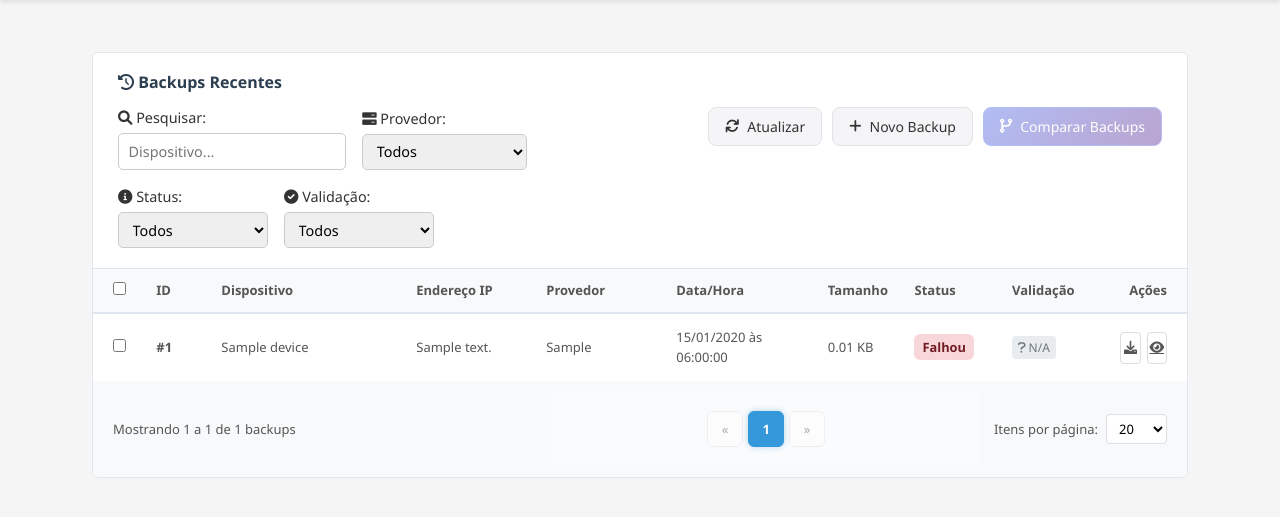
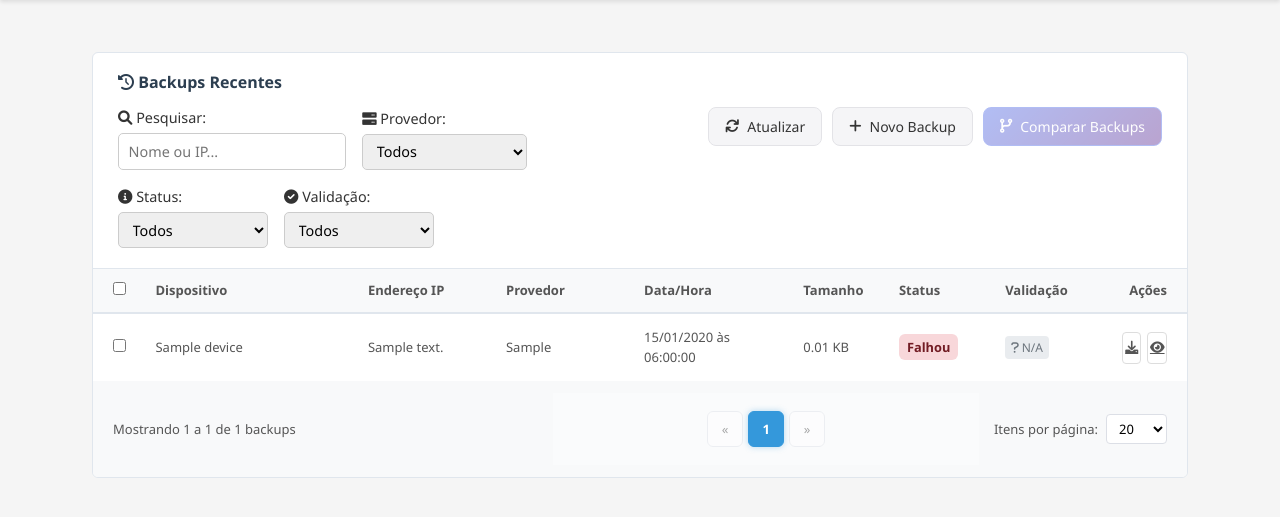
Before and after one commit to brunosaccoman/network-backup, a Flask app: page /backups in a window 1280 px wide. Shown: the part 63-580 px from the top of the page. Run offline with Flask 3, Linux system fonts and the light colour scheme; a user stored in the database is signed in; tables that the repository leaves empty hold one stand-in row (values such as "Sample post"); parts of the project's set-up code (start-up, migrations or seed data) failed here and were passed over; some libraries are stand-ins or nearby versions.

Commit message:
Remove coluna ID e adiciona pesquisa por IP na dash backups
- Remove coluna ID desnecessária da tabela de backups
- Permite pesquisar por nome do dispositivo ou endereço IP
- Atualiza placeholder do campo de pesquisa para "Nome ou IP..."
- Ajusta larguras das colunas para melhor aproveitamento do espaço

🤖 Generated with [Claude Code](https://claude.com/claude-code)

Co-Authored-By: Claude <noreply@anthropic.com>

```diff
--- a/network-backup/templates/backups.html
+++ b/network-backup/templates/backups.html
@@ -95,14 +95,13 @@
 
     /* Larguras fixas para colunas */
     .col-checkbox { width: 40px; }
-    .col-id { width: 60px; }
-    .col-device { width: 180px; min-width: 120px; }
-    .col-ip { width: 120px; }
-    .col-provedor { width: 120px; }
-    .col-date { width: 140px; }
-    .col-size { width: 80px; }
-    .col-status { width: 90px; }
-    .col-validation { width: 100px; }
+    .col-device { width: 200px; min-width: 140px; }
+    .col-ip { width: 130px; }
+    .col-provedor { width: 130px; }
+    .col-date { width: 150px; }
+    .col-size { width: 90px; }
+    .col-status { width: 100px; }
+    .col-validation { width: 110px; }
     .col-actions { width: 80px; min-width: 80px; }
 
     /* Truncar texto longo */
@@ -472,7 +471,7 @@
                 <div class="table-filters">
                     <div class="filter-group">
                         <label for="searchDevice"><i class="fas fa-search"></i> Pesquisar:</label>
-                        <input type="text" id="searchDevice" placeholder="Dispositivo..." class="filter-input">
+                        <input type="text" id="searchDevice" placeholder="Nome ou IP..." class="filter-input">
                     </div>
 
                     <div class="filter-group">
@@ -526,7 +525,6 @@
             <thead>
                 <tr>
                     <th class="col-checkbox"><input type="checkbox" id="selectAll" title="Selecionar todos"></th>
-                    <th class="col-id">ID</th>
                     <th class="col-device">Dispositivo</th>
                     <th class="col-ip">Endereço IP</th>
                     <th class="col-provedor">Provedor</th>
@@ -548,7 +546,6 @@
                                data-device-id="{{ backup.device_id }}"
                                onchange="updateCompareButton()">
                     </td>
-                    <td><strong>#{{ backup.id }}</strong></td>
                     <td><span class="text-truncate" title="{{ backup.device_name }}">{{ backup.device_name }}</span></td>
                     <td><span class="text-truncate" title="{{ backup.device_ip }}">{{ backup.device_ip }}</span></td>
                     <td><span class="text-truncate" title="{{ backup.provedor if backup.provedor else 'Sem Provedor' }}">{{ backup.provedor if backup.provedor else 'Sem Provedor' }}</span></td>
@@ -632,13 +629,14 @@
             const provedor = row.getAttribute("data-provedor")?.toLowerCase() || "sem_provedor";
             const status = row.getAttribute("data-status")?.toLowerCase() || "";
             const validation = row.getAttribute("data-validation")?.toLowerCase() || "unknown";
-            const deviceName = row.children[2].textContent.toLowerCase();
+            const deviceName = row.children[1].textContent.toLowerCase();
+            const deviceIp = row.children[2].textContent.toLowerCase();
 
             const match =
                 (!provedorFilter || provedor === provedorFilter) &&
                 (!statusFilter || status === statusFilter) &&
                 (!validationFilter || validation === validationFilter) &&
-                (!searchFilter || deviceName.includes(searchFilter));
+                (!searchFilter || deviceName.includes(searchFilter) || deviceIp.includes(searchFilter));
 
             row.dataset.visible = match ? "1" : "0";
         });
```
